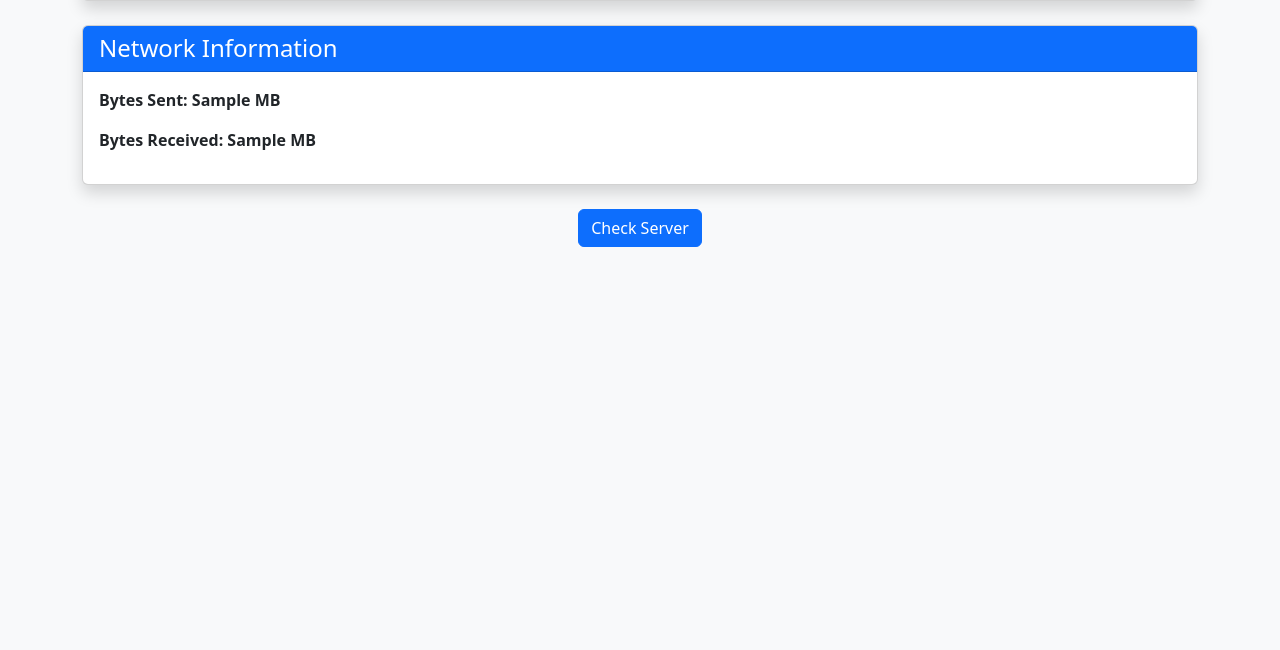
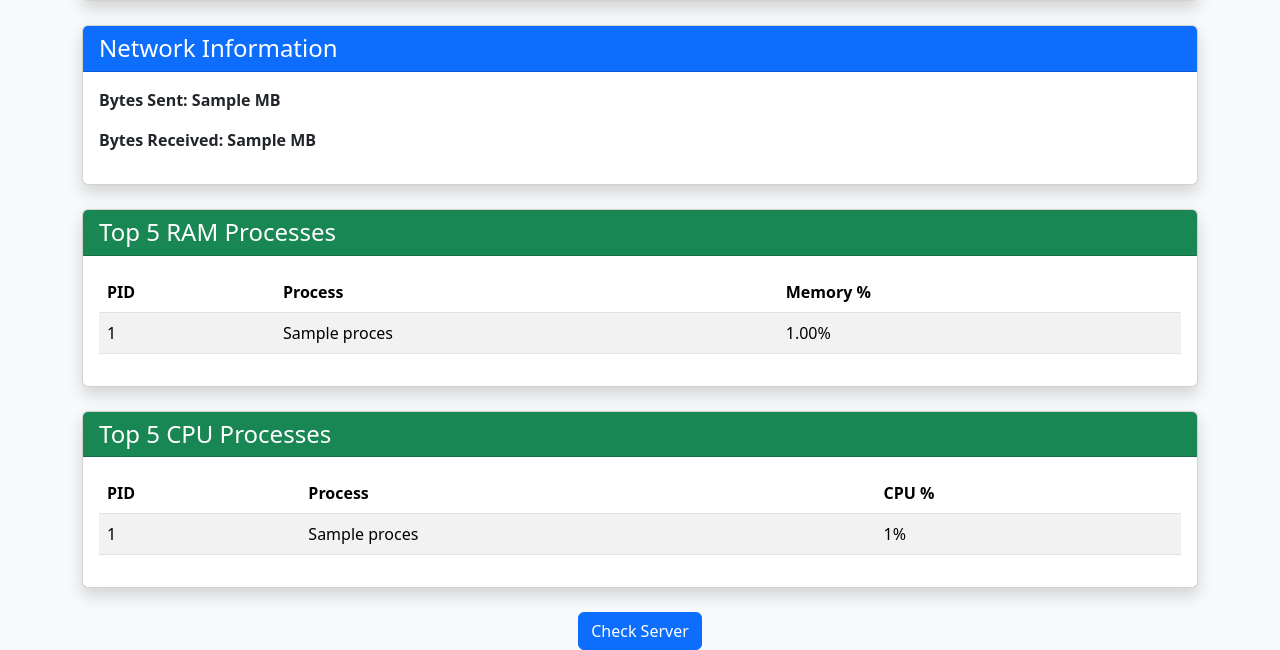
Before and after one commit to sameerahamed20056-create/server-health-monitor, a Django app: template templates/home.html in a window 1280 px wide. Shown: the part 1993-2643 px from the top of the page. Before the commit the page ends 2240 px from the top, so only its background shows below. Run offline with Django 5.2, Linux system fonts and the light colour scheme; the template is opened without the code that fills it: most values are stand-ins (such as "Sample title", 1, 10 or a date in 2020).

Commit message:
Added RAM and CPU Process Tables

```diff
--- a/templates/home.html
+++ b/templates/home.html
@@ -155,6 +155,94 @@
         </div>
     </div>
 
+    <div class="card shadow mb-4">
+
+    <div class="card-header bg-success text-white">
+        <h4 class="mb-0">Top 5 RAM Processes</h4>
+    </div>
+
+    <div class="card-body">
+
+        <table class="table table-striped">
+
+            <thead>
+
+                <tr>
+                    <th>PID</th>
+                    <th>Process</th>
+                    <th>Memory %</th>
+                </tr>
+
+            </thead>
+
+            <tbody>
+
+                {% for process in ram_processes %}
+
+                <tr>
+
+                    <td>{{ process.pid }}</td>
+
+                    <td>{{ process.name }}</td>
+
+                    <td>{{ process.memory_percent|floatformat:2 }}%</td>
+
+                </tr>
+
+                {% endfor %}
+
+            </tbody>
+
+        </table>
+
+    </div>
+
+    </div>
+
+    <div class="card shadow mb-4">
+
+    <div class="card-header bg-success text-white">
+        <h4 class="mb-0">Top 5 CPU Processes</h4>
+    </div>
+
+    <div class="card-body">
+
+        <table class="table table-striped">
+
+            <thead>
+
+                <tr>
+                    <th>PID</th>
+                    <th>Process</th>
+                    <th>CPU %</th>
+                </tr>
+
+            </thead>
+
+            <tbody>
+
+                {% for process in cpu_processes %}
+
+                <tr>
+
+                    <td>{{ process.pid }}</td>
+
+                    <td>{{ process.name }}</td>
+
+                    <td>{{ process.cpu_percent }}%</td>
+
+                </tr>
+
+                {% endfor %}
+
+            </tbody>
+
+        </table>
+
+    </div>
+
+</div>
+
     <div class="text-center mt-4">
         <button class="btn btn-primary">
             Check Server
```
Also changed, not shown: monitor/views.py (+55 -2 lines).
